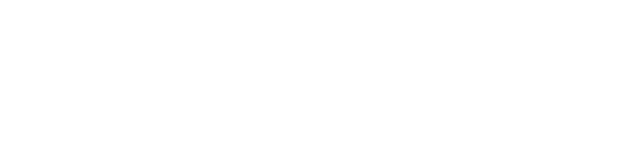
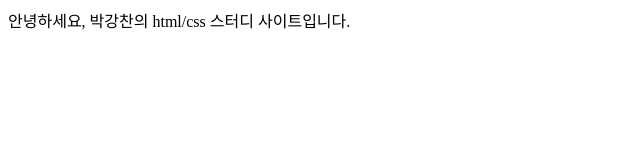
Before and after one commit to sunset2350/html-css-study, a plain HTML site: page index.html in a window 1280 px wide. Shown: the whole page, without its empty margins (0-640 px from the left). Drawn offline with Linux system fonts and the light colour scheme.

Commit message:
웰컴 문구 추가

```diff
--- a/index.html
+++ b/index.html
@@ -6,6 +6,6 @@
     <title>Document</title>
 </head>
 <body>
-
+    안녕하세요, 박강찬의 html/css 스터디 사이트입니다.
 </body>
 </html>
```
